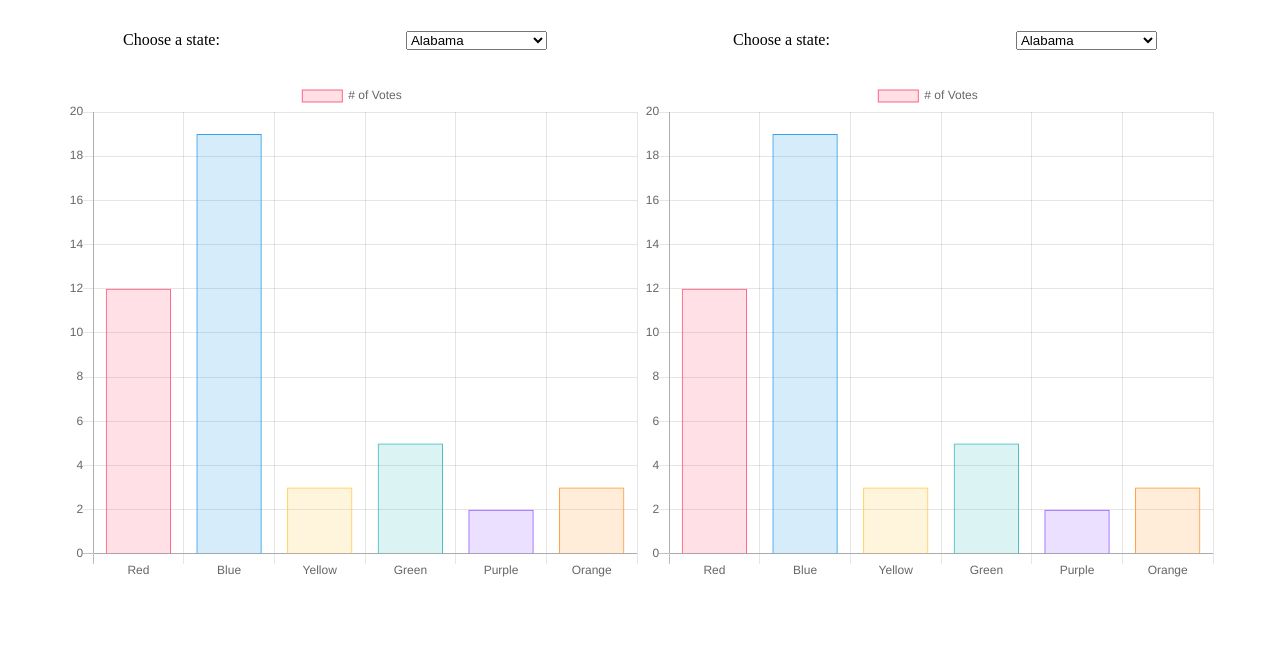
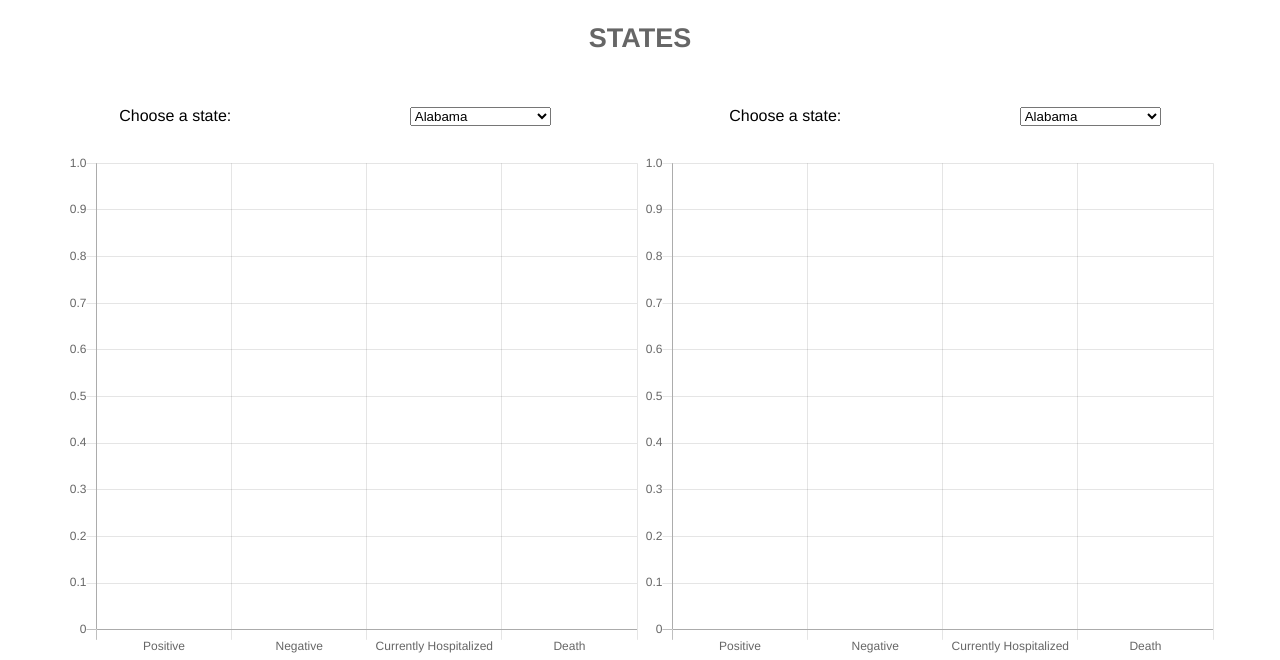
Before and after one commit to eliq1986/covid-state-tracker, a plain HTML site: page index.html in a window 1280 px wide. Shown: the part 580-1240 px from the top of the page. Before the commit the page ends 1164 px from the top, so only its background shows below. Drawn offline with nearby package versions, Linux system fonts and the light colour scheme; no server answers.

Commit message:
Added functional charts for states.

```diff
--- a/app.js
+++ b/app.js
@@ -80,6 +80,7 @@ function addData(chart, data) {
 
 
 getCovidData(usaUrl).then(totals => {
+
 const { positive, negative, hospitalizedCurrently, death, lastModified } = totals[0];
 printLastModifiedMessage(lastModified)
 
@@ -132,30 +133,28 @@ const usaChart = new Chart(usaCtx, {
 const chartOne = new Chart(chart1Ctx, {
     type: 'bar',
     data: {
-        labels: ['Red', 'Blue', 'Yellow', 'Green', 'Purple', 'Orange'],
+        labels: ["Positive", "Negative", "Currently Hospitalized", "Death"],
         datasets: [{
-            label: '# of Votes',
-            data: [12, 19, 3, 5, 2, 3],
+            data: [],
             backgroundColor: [
                 'rgba(255, 99, 132, 0.2)',
                 'rgba(54, 162, 235, 0.2)',
                 'rgba(255, 206, 86, 0.2)',
-                'rgba(75, 192, 192, 0.2)',
-                'rgba(153, 102, 255, 0.2)',
-                'rgba(255, 159, 64, 0.2)'
+                'rgba(75, 192, 192, 0.2)'
             ],
             borderColor: [
                 'rgba(255, 99, 132, 1)',
                 'rgba(54, 162, 235, 1)',
                 'rgba(255, 206, 86, 1)',
-                'rgba(75, 192, 192, 1)',
-                'rgba(153, 102, 255, 1)',
-                'rgba(255, 159, 64, 1)'
+                'rgba(75, 192, 192, 1)'
             ],
             borderWidth: 1
         }]
     },
     options: {
+      legend: {
+        display: false
+      },
       responsive: true,
       maintainAspectRatio: false,
         scales: {
@@ -173,30 +172,28 @@ const chartOne = new Chart(chart1Ctx, {
 const chartTwo = new Chart(chart2Ctx, {
     type: 'bar',
     data: {
-        labels: ['Red', 'Blue', 'Yellow', 'Green', 'Purple', 'Orange'],
+        labels: ["Positive", "Negative", "Currently Hospitalized", "Death"],
         datasets: [{
-            label: '# of Votes',
-            data: [12, 19, 3, 5, 2, 3],
+            data: [],
             backgroundColor: [
                 'rgba(255, 99, 132, 0.2)',
                 'rgba(54, 162, 235, 0.2)',
                 'rgba(255, 206, 86, 0.2)',
-                'rgba(75, 192, 192, 0.2)',
-                'rgba(153, 102, 255, 0.2)',
-                'rgba(255, 159, 64, 0.2)'
+                'rgba(75, 192, 192, 0.2)'
             ],
             borderColor: [
                 'rgba(255, 99, 132, 1)',
                 'rgba(54, 162, 235, 1)',
                 'rgba(255, 206, 86, 1)',
-                'rgba(75, 192, 192, 1)',
-                'rgba(153, 102, 255, 1)',
-                'rgba(255, 159, 64, 1)'
+                'rgba(75, 192, 192, 1)'
             ],
             borderWidth: 1
         }]
     },
     options: {
+      legend: {
+        display: false
+      },
       responsive: true,
       maintainAspectRatio: false,
         scales: {
@@ -211,7 +208,26 @@ const chartTwo = new Chart(chart2Ctx, {
 
 
 document.getElementById("select-state").addEventListener("change", e => {
+  const optionSelected = e.target.value;
 
+  if(e.srcElement.id === "state-select-one") {
+   removeData(chartOne);
 
+     getCovidData(statesUrl).then(allStates => {
 
+     const stateSelected = allStates.filter(state => state.state === optionSelected);
+
+     addData(chartOne, stateSelected);
+   });
+ } else {
+   removeData(chartTwo);
+
+     getCovidData(statesUrl).then(allStates => {
+
+     const stateSelected = allStates.filter(state => state.state === optionSelected);
+
+     addData(chartTwo, stateSelected);
+
+ });
+}
 });
--- a/index.html
+++ b/index.html
@@ -14,6 +14,7 @@
       <div id="container">
          <canvas id="usa-chart" width="500" height="500"></canvas>
       </div>
+      <h2>STATES</h2>
    <div id="select-state">
 
 
--- a/styles.css
+++ b/styles.css
@@ -4,6 +4,7 @@
 
 body {
   margin: 0;
+  font-family: "Helvetica Neue", "Helvetica", "Arial", "sans-serif"
 }
 
 header {
@@ -19,6 +20,13 @@ header {
 h1 {
   margin: 0;
 
+}
+
+h2 {
+  text-align: center;
+  color: #666;
+  font-weight: bold;
+  font-size: 27px;
 }
 
 div#container {
```
